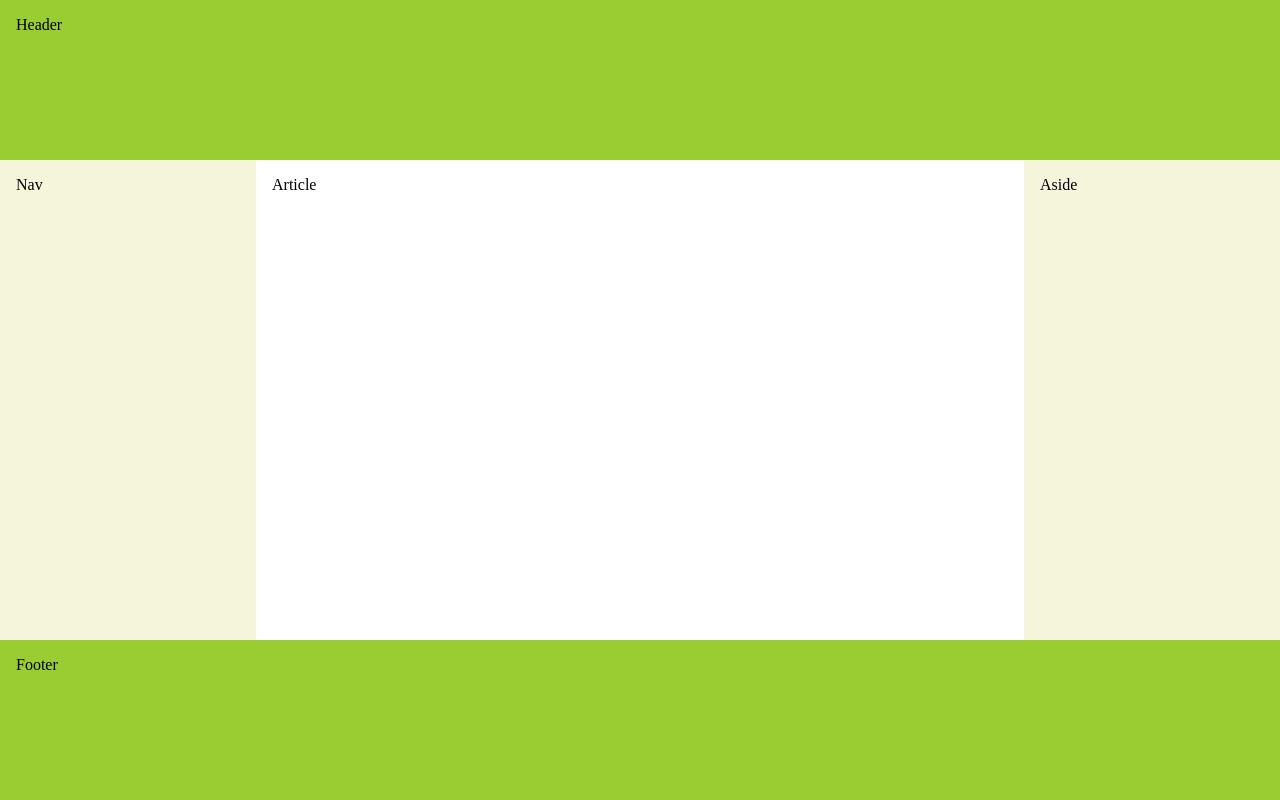
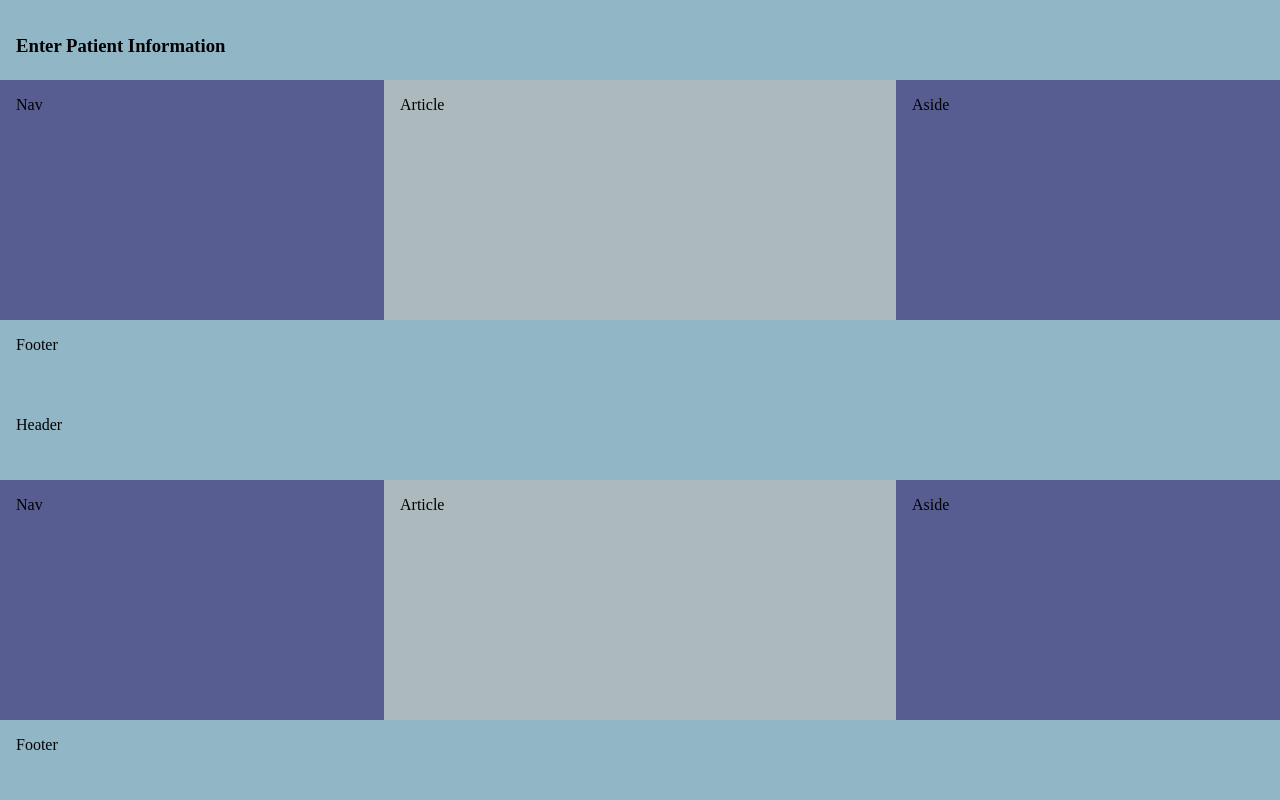
Before and after one commit to EternitySeraph/interactive-cardio-riskanalyst, a Flask app: page / in a window 1280 px wide. Run offline with Flask 2, Linux system fonts and the light colour scheme.

Commit message:
update color and sizing

```diff
--- a/project/templates/base.html
+++ b/project/templates/base.html
@@ -1,5 +1,5 @@
 <!doctype html>
-<title>Example</title>
+<title>Cardiovascular Risk Analysis</title>
 <style>
 * {
   box-sizing: border-box;
@@ -9,6 +9,7 @@ body {
   min-height: 100vh;
   flex-direction: column;
   margin: 0;
+  background: #ADBABD
 }
 #main {
   display: flex;
@@ -19,21 +20,29 @@ body {
 }
 #main > nav,
 #main > aside {
-  flex: 0 0 20vw;
-  background: beige;
+  flex: 0 0 30vw;
+  background: #575D90;
 }
 #main > nav {
   order: -1;
 }
 header, footer {
-  background: yellowgreen;
-  height: 20vh;
+  background: #91B7C7;
+  height: 10vh;
 }
 header, footer, article, nav, aside {
   padding: 1em;
 }
 </style>
 <body>
+  <header><h3>Enter Patient Information</h3></header>
+  <div id="main">
+    <article>Article</article>
+    <nav>Nav</nav>
+    <aside>Aside</aside>
+  </div>
+  <footer>Footer</footer>
+</body>
   <header>Header</header>
   <div id="main">
     <article>Article</article>
```
